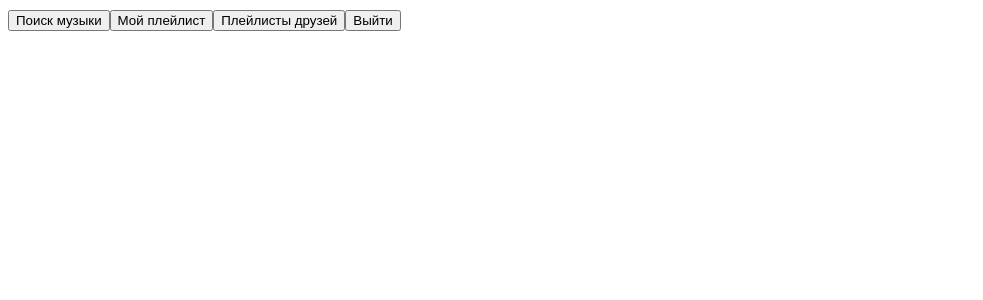
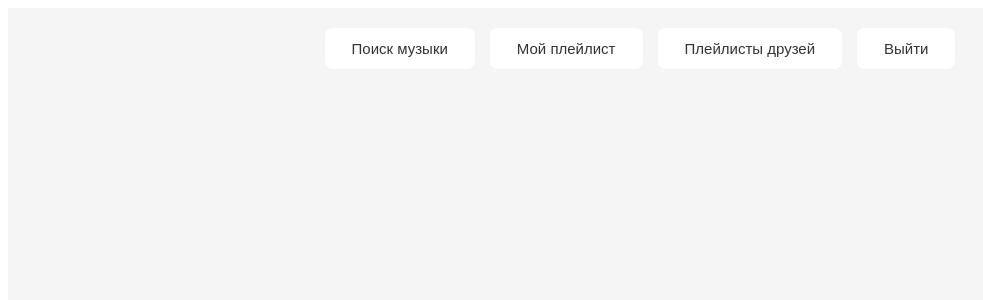
Before and after one commit to Promkaa/WebProject, a React (Create React App) app in the folder frontend/: page / in a window 1280 px wide. Shown: the top 300 px of the page, without its empty margins (0-983 px from the left). Built offline with nearby package versions, Linux system fonts and the light colour scheme.

Commit message:
css для главного меню

```diff
--- a/frontend/src/main.css
+++ b/frontend/src/main.css
@@ -1,4 +1,75 @@
-div:has(.MainStr){
-    font-family: 'Segoe UI', Tahoma, Geneva, Verdana, sans-serif;
-    width: 900px;
+
+
+.MainStr {
+    display: flex;
+    justify-content: center;
+    align-items: start;
+    gap: 15px;
+    padding: 20px;
+    background-color: #f5f5f5;
+    min-height: 100vh;
+    flex-wrap: wrap;
 }
+
+.MainStr button {
+    padding: 10px 25px;
+    font-size: 15px;
+    font-weight: 500;
+    border: 2px solid transparent;
+    border-radius: 8px;
+    cursor: pointer;
+    transition: all 0.2s ease;
+    background-color: white;
+    color: #333;
+}
+
+
+.searchMus {
+    border-color: #f5576c;
+    color: #f5576c;
+}
+
+.searchMus:hover {
+    background-color: #f5576c;
+    color: white;
+}
+
+.MyPlaylist {
+    border-color: #4facfe;
+    color: #4facfe;
+}
+
+.MyPlaylist:hover {
+    background-color: #4facfe;
+    color: white;
+}
+
+.friendPlaylist {
+    border-color: #43e97b;
+    color: #43e97b;
+}
+
+.friendPlaylist:hover {
+    background-color: #43e97b;
+    color: white;
+}
+
+.exit {
+    border-color: #fa709a;
+    color: #fa709a;
+}
+
+.exit:hover {
+    background-color: #fa709a;
+    color: white;
+}
+
+@media (max-width: 768px) {
+    .MainStr {
+        flex-direction: column;
+    }
+
+    .MainStr button {
+        width: 200px;
+    }
+}
```
